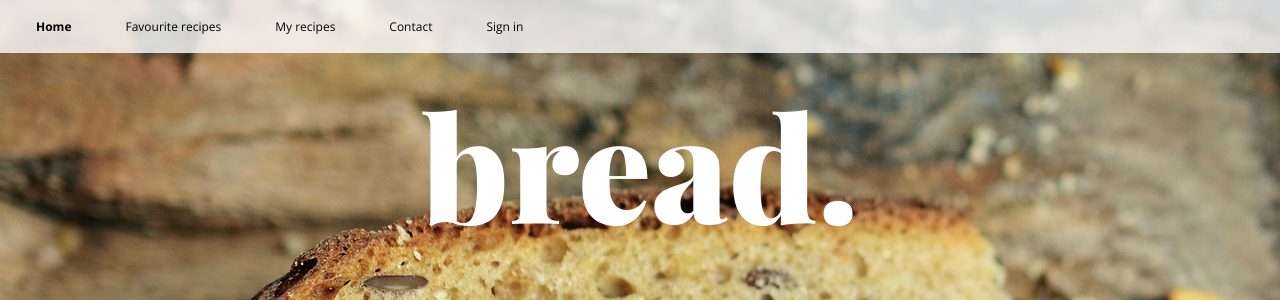
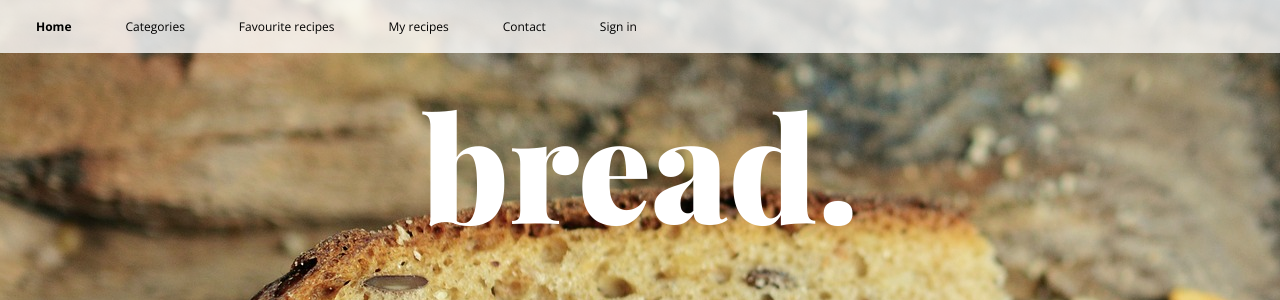
Before and after one commit to Fanniepihl/Recipepage, a PHP site: page /index.php in a window 1280 px wide. Shown: the top 300 px of the page. Run offline with PHP 8.4, Linux system fonts and the light colour scheme; some web fonts are replaced.

Commit message:
categories

```diff
--- /dev/null
+++ b/categories.php
@@ -0,0 +1 @@
+<?php include("header.php") ?>
--- a/header.php
+++ b/header.php
@@ -17,6 +17,9 @@
                 <a class="<?php echo ($current_page == 'index.php' || $current_page == '') ? 'active' : NULL ?>" href="index.php">Home</a>
             </li>
             <li>
+                <a class="<?php echo $current_page == 'categories.php' ? 'active' : NULL ?>" href="categories.php">Categories</a>
+            </li>
+            <li>
                 <a class="<?php echo $current_page == 'favorite.php' ? 'active' : NULL ?>" href="favouriteRecipes.php">Favourite recipes</a>
             </li>
             <li>
--- a/logIn.php
+++ b/logIn.php
@@ -108,6 +108,5 @@ if (isset($_POST['username'], $_POST['userpass'])) {
             <input type="password" name="userpass">
             <input type="submit" value="Go">
         </form>
-
     </body>
 </html>
```
